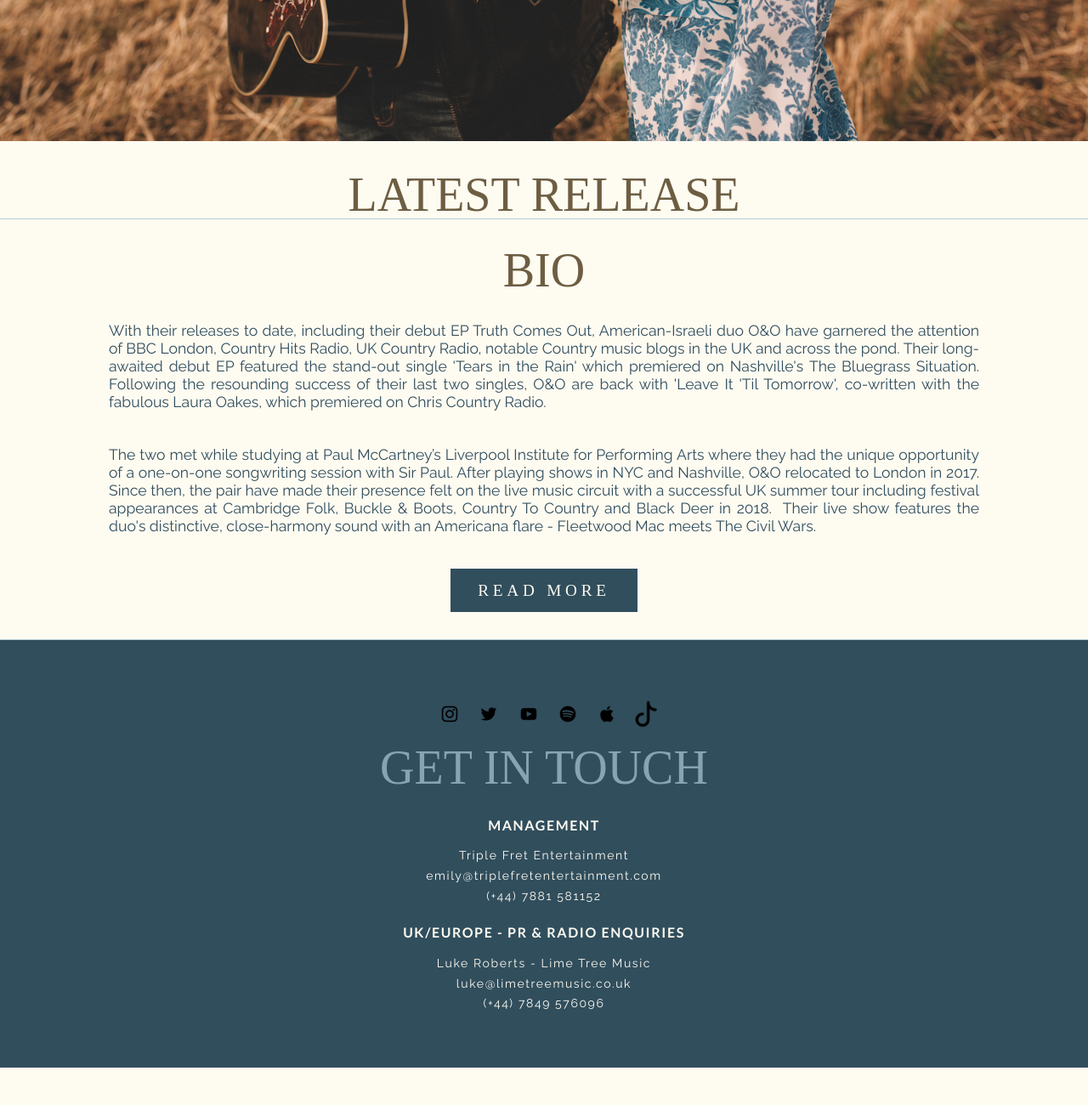
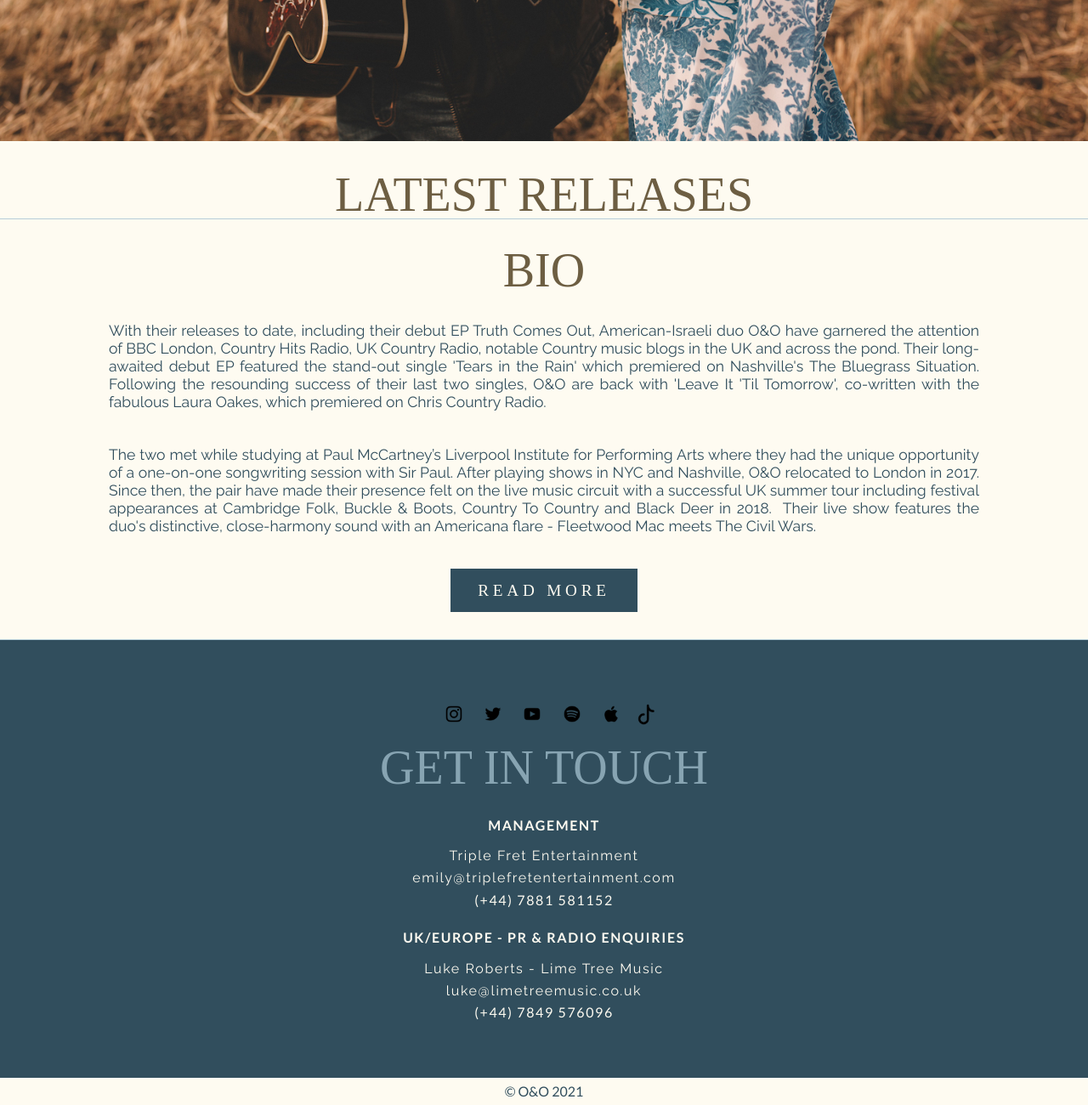
Before and after one commit to OrianP/oandoduo, a plain HTML site: page index.html in a window 1280 px wide. Shown: the part 829-2129 px from the top of the page at 85% size. Before the commit the page ends 2085 px from the top, so only its background shows below. Drawn offline with Linux system fonts and the light colour scheme; a web font is replaced by a local one.

Commit message:
Organise CSS by sections and add footer styles

```diff
--- a/index.html
+++ b/index.html
@@ -7,8 +7,7 @@
     <link type="text/css" rel="stylesheet" href="reset.css">
     <link type="text/css" rel="stylesheet" href="styles.css">
     <link rel="preconnect" href="https://fonts.gstatic.com">
-<link href="https://fonts.googleapis.com/css2?family=Lato:wght@700&family=Raleway&display=swap" rel="stylesheet">
-<link href="https://fonts.googleapis.com/css2?family=Rozha+One&display=swap" rel="stylesheet">
+    <link href="https://fonts.googleapis.com/css2?family=Lato:ital,wght@0,100;0,300;0,400;0,700;1,100;1,300;1,400&family=Raleway:ital,wght@0,200;0,300;0,400;0,500;0,600;0,700;1,200;1,300;1,400;1,500;1,600;1,700&family=Rozha+One&display=swap" rel="stylesheet">
 <link rel="icon" href="media/icons/favicon.ico" type="image/x-icon">
 </head>
 <body>
@@ -31,23 +30,23 @@
             <li class="links__item"><a href="#home">home</a></li>
             <li class="links__item"><a href="#music">music</a></li>
             <li class="links__item"><a href="#bio">bio</a></li>
-            <!--<li class="links__item"><a href="#tour">tour</a></li>-->
+            <li class="links__item"><a href="#tour">video</a></li>
             <li class="links__item"><a href="#merch">merch</a></li>
             <li class="links__item"><a href="#contact">contact</a></li>
         </ul>
     </nav>
-    <div class="banner-image-container">
+    <div class="banner-image-container banner-image-container--initial">
         <img src="media/images/banner-image-crop.jpg" alt="Photo of O&O">
     </div>
 </header>
 
     <!--Main Grid-->
 
-    <main class="grid">
+    <main class="grid grid--initial">
 
 
-        <div class="latest-release flex #music">
-            <h1>latest release</h1>
+        <div class="latest-releases flex #music">
+            <h1>latest releases</h1>
         </div>
 
         <div class="bio flex #bio">
@@ -68,29 +67,29 @@
 
         <div class="contact flex">
             <ul class="icons contact__icons">
-                <li class="instagram-icon"><a href="https://www.instagram.com/oandoduo/" target="_blank" rel="noreferrer noopener"><img src="media/icons/instagram.png" alt="Instagram Logo"></a></li>
-                <li class="twitter-icon"><a href="https://twitter.com/oandoduo?lang=en" target="_blank" rel="noreferrer noopener"><img src="media/icons/twitter.png"></a></li>
-                <li class="youtube-icon"><a href="https://www.youtube.com/user/oandomusicduo" target="_blank" rel="noreferrer noopener"><img src="media/icons/youtube.png"></a></li>
-                <li class="spotify-icon"><a href="https://open.spotify.com/artist/7DQx9zp1YQHjziBAn8L5zG" target="_blank" rel="noreferrer noopener"><img src="media/icons/spotify.png"></a></li>
-                <li class="apple-music"><a href="https://music.apple.com/gb/artist/o-o/161075230" target="_blank" rel="noreferrer noopener"><img src="media/icons/apple-music.png"></a></li>
-                <li class="tiktok-icon"><a href="https://www.tiktok.com/@oandoduo" target="_blank" rel="noreferrer noopener"><img src="media/icons/tiktok.png"></a></li>
+                <li class="icons__instagram"><a href="https://www.instagram.com/oandoduo/" target="_blank" rel="noreferrer noopener"><img src="media/icons/instagram.png" alt="Instagram Logo"></a></li>
+                <li class="icons__twitter"><a href="https://twitter.com/oandoduo?lang=en" target="_blank" rel="noreferrer noopener"><img src="media/icons/twitter.png"></a></li>
+                <li class="icons__youtube"><a href="https://www.youtube.com/user/oandomusicduo" target="_blank" rel="noreferrer noopener"><img src="media/icons/youtube.png"></a></li>
+                <li class="icons__spotify"><a href="https://open.spotify.com/artist/7DQx9zp1YQHjziBAn8L5zG" target="_blank" rel="noreferrer noopener"><img src="media/icons/spotify.png"></a></li>
+                <li class="icons__apple"><a href="https://music.apple.com/gb/artist/o-o/161075230" target="_blank" rel="noreferrer noopener"><img src="media/icons/apple-music.png"></a></li>
+                <li class="icons__tiktok"><a href="https://www.tiktok.com/@oandoduo" target="_blank" rel="noreferrer noopener"><img src="media/icons/tiktok.png"></a></li>
             </ul>
             <div class="contact-details flex">
                 <h1 class="light-blue">get in touch</h1>
                     <h2>Management</h2>
                         <h3>Triple Fret Entertainment</h3>
                         <h3>emily@triplefretentertainment.com</h3>
-                        <h3>(+44) 7881 581152</h3>
+                        <h3 class="contact-details__number">(+44) 7881 581152</h3>
                     <h2>UK/Europe - PR & Radio Enquiries</h2>
                         <h3>Luke Roberts - Lime Tree Music</h3>
                         <h3>luke@limetreemusic.co.uk</h3>
-                        <h3>(+44) 7849 576096</h3>
+                        <h3 class="contact-details__number">(+44) 7849 576096</h3>
             </div>
         </div>
     </main>
 
-<footer>
-    <h4>© 2020 O&O</h4>
+<footer class="footer footer--initial">
+    <p>© O&O 2021</p>
 </footer>
 
 </body>
--- a/styles.css
+++ b/styles.css
@@ -2,11 +2,55 @@
 
 body {
     background-color: #FEFBF1;
-    font-size: 14px;
+    font-size: 16px;
     overflow-x: hidden;
 }
+
+
 /* Layout */
+
+.grid {
+    display: grid;
+    grid-template-columns: repeat(12, 1fr);
+    position: relative;
+    top: 5rem;
+}
+
+
+.flex {
+    grid-column: 1 / 13;
+    display: flex;
+    flex-direction: column;
+    align-items: center;
+    justify-content: center;
+}
+
+
 /* Text */
+
+h1 {
+    text-transform: uppercase;
+    font-family: 'Rozha One', serif;
+    color: #6D5E42;
+    font-size: 3.5rem;
+    margin-top: 2rem;
+}
+
+h2 {
+    font-family: 'lato', sans-serif;
+    font-weight: 700;
+    text-transform: uppercase;
+    letter-spacing: 0.1rem;
+    padding: 1rem;
+    margin-top: 0.5rem;
+}
+
+h3 {
+    font-family: 'raleway', sans-serif;
+    letter-spacing: 0.1rem;
+    padding: 0.3rem;
+}
+
 /* Images */
 
 .banner-image-container {
@@ -22,14 +66,8 @@ body {
     height: auto;
 }
 
-@media only screen and (max-width: 1100px) {
-    /* no more fixed nav bar!*/
-    .banner-image-container {
-        position: initial;
+/* Sections */
 
-    }
-}
-/* Sections */
 /* Nav Bar */
 
 .navbar {
@@ -84,8 +122,10 @@ body {
 
 .links__item a {
     font-family: 'lato', sans-serif;
+    font-weight: 700;
     text-transform: uppercase;
-    padding: 0.8rem;
+    padding: 0.6rem;
+    font-size: 15px;
     text-align: center;
     letter-spacing: 0.1rem;
     padding-left: 0.1rem;
@@ -114,116 +154,21 @@ a:hover {
     margin: 0, 0.2rem;
 }
 
-/* Nav Bar media query for screens under 1100px*/
 
-@media only screen and (max-width: 1100px) {
+/* Music / Latest releases */
 
-    .navbar {
-        position: initial;
-        flex-flow: column;
-        justify-content: center;
-        align-items: center;
-        height: auto;
-        padding-bottom: 2rem;
-    }
-
-    .logo-container {
-        position: static;
-        order: 1;
-        margin-left: 0;
-        height: 8rem;
-
-    }
-
-    .links {
-        order: 2;
-        margin-top: 1rem;
-        margin-right: 0;
-    }
-
-    .icons {
-        order: 3;
-        margin-top: 1rem;
-        margin-left: 0;
-
-    }
+.latest-releases {
+    grid-row-start: 2;
 }
 
-/* Main Grid */
 
-.grid {
-    display: grid;
-    grid-template-columns: repeat(12, 1fr);
-    position: relative;
-    top: 5rem;
-}
-
-@media only screen and (max-width: 1100px) {
-    /* no more fixed nav bar!*/
-    .grid {
-        position: initial;
-
-    }
-}
-
-.flex {
-    grid-column: 1 / 13;
-    display: flex;
-    flex-direction: column;
-    align-items: center;
-    justify-content: center;
-}
-
-h1 {
-    text-transform: uppercase;
-    font-family: 'Rozha One', serif;
-    color: #6D5E42;
-    font-size: 3.5rem;
-    margin-top: 2rem;
-}
-
-.latest-release {
-    grid-row-start: 2;
-}
+/* Bio */
 
 .bio {
     grid-row-start: 3;
     border-top: 1px solid #B6CDD8;
     border-bottom: thin solid #B6CDD8;
     position: relative;
-}
-
-.tour {
-    grid-row-start: 4;
-    margin: 4rem 0;
-}
-
-.contact {
-    grid-row-start: 5;
-    background-color: #314E5D;
-    color: #FEFBF1;
-    padding: 4rem;
-}
-
-.contact h1.light-blue {
-    color: #87A4B2;
-    padding: 0.5rem;
-    margin-top: 0;
-}
-
-h2 {
-    font-family: 'lato', sans-serif;
-    text-transform: uppercase;
-    letter-spacing: 0.1rem;
-    font-size: 1rem;
-    padding: 1rem;
-    margin-top: 0.5rem;
-}
-
-h3 {
-    font-family: 'raleway', sans-serif;
-    letter-spacing: 0.1rem;
-    padding: 0.3rem;
 }
 
 .bio p {
@@ -251,8 +196,6 @@ h3 {
     transition: opacity 200ms ease-out,
     color 200ms ease-out;
     transform-origin: center;
-
-
 }
 
 .bio a:hover {
@@ -260,3 +203,83 @@ h3 {
     color: #FFF;
     transform: scale(1.1, 1.1);
 }
+
+
+/* Tour */
+
+/* no tour dates for now
+.tour {
+    grid-row-start: 4;
+    margin: 4rem 0;
+} */
+
+
+/* Contact */
+/* change grid-row-start to 5 when tour section goes live */
+.contact {
+    grid-row-start: 4;
+    background-color: #314E5D;
+    color: #FEFBF1;
+    padding: 4rem;
+}
+
+.contact h1.light-blue {
+    color: #87A4B2;
+    padding: 0.5rem;
+    margin-top: 0;
+}
+
+.contact-details__number {
+    font-family:'lato', sans-serif;
+}
+
+/* Footer */
+
+.footer {
+    position: relative;
+    top: 5rem;
+    padding: 0.5rem 0;
+    text-align: center;
+    font-family:'lato', sans-serif;
+    font-weight: 400;
+    color: #314E5D;
+
+}
+
+/* Media queries for tablet and mobile */
+
+@media only screen and (max-width: 1100px) {
+
+    .navbar {
+        position: initial;
+        flex-flow: column;
+        justify-content: center;
+        align-items: center;
+        height: auto;
+        padding-bottom: 2rem;
+    }
+
+    .logo-container {
+        position: static;
+        order: 1;
+        margin-left: 0;
+        height: 8rem;
+    }
+
+    .links {
+        order: 2;
+        margin-top: 1rem;
+        margin-right: 0;
+    }
+
+    .icons {
+        order: 3;
+        margin-top: 1rem;
+        margin-left: 0;
+    }
+
+     /* reset position to initial when navbar is not fixed */
+     .banner-image-container--initial, .grid--initial, .footer--initial {
+        position: initial;
+    }
+}
```
